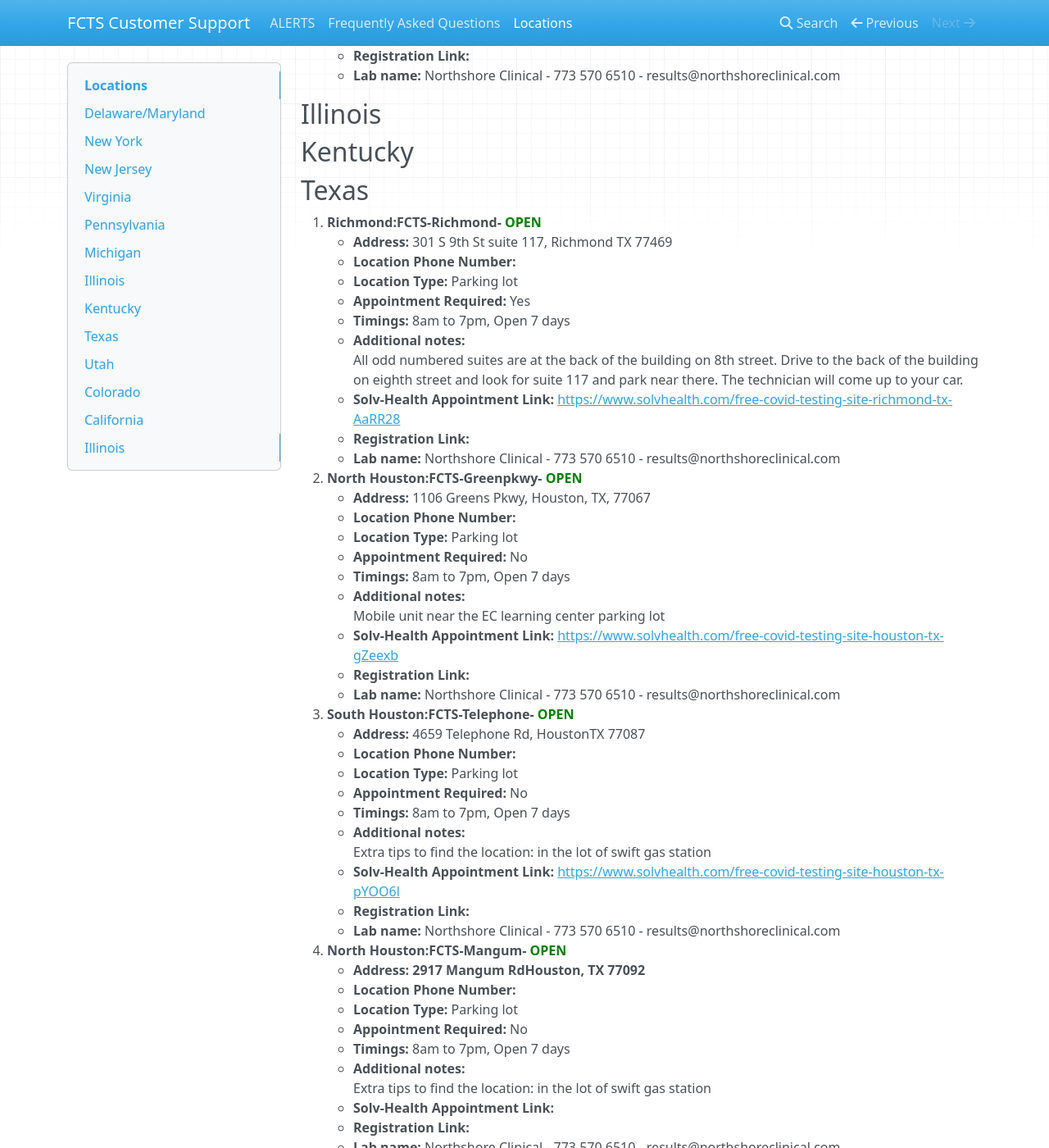
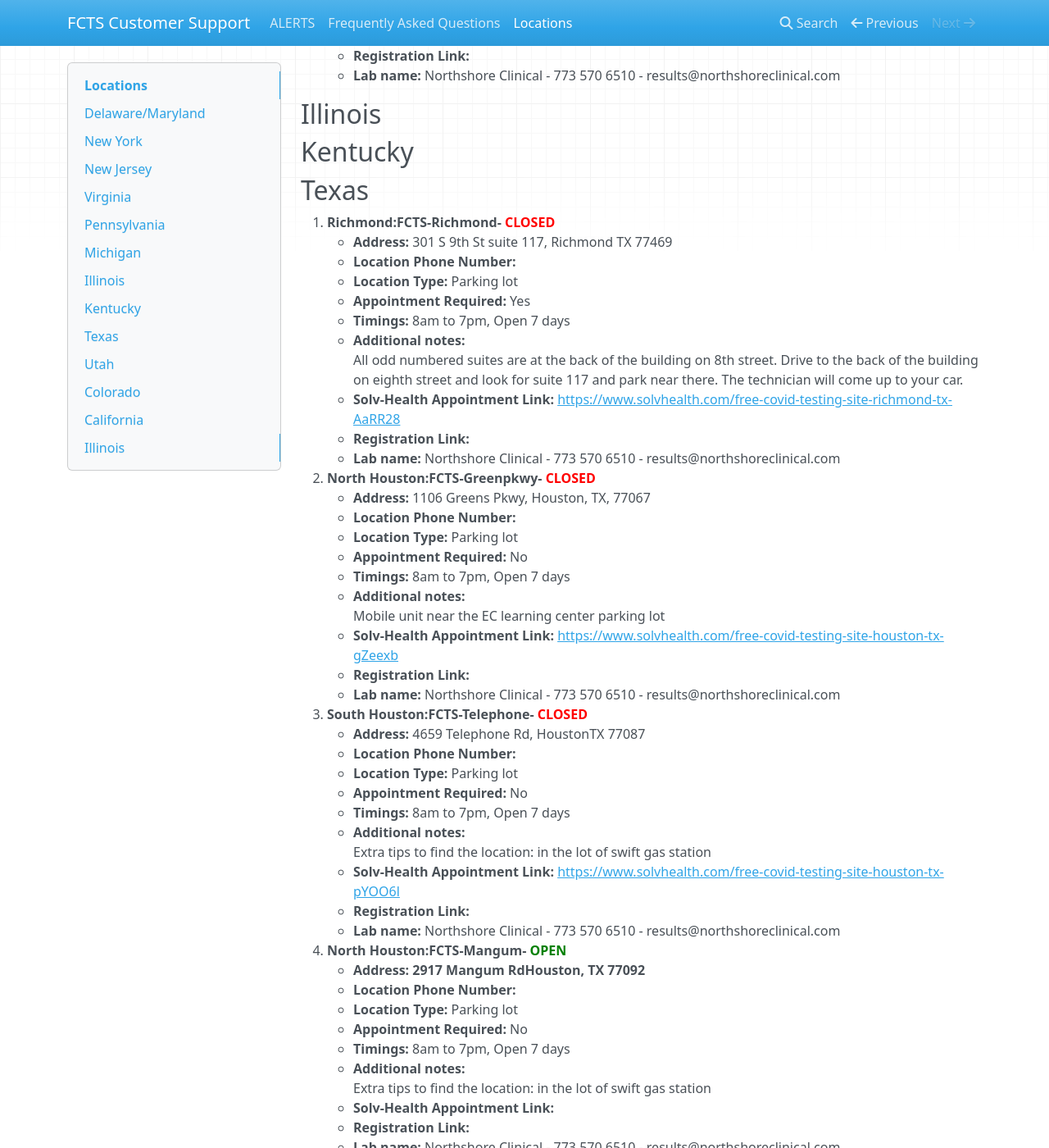
Before and after one commit to fcts000/fcts-cs-docs, an MkDocs documentation site: the page built from docs/locations.md, in a window 1280 px wide and 1400 px high, scrolled down 2909 px. Shown: the whole window at 82% size. Built offline with MkDocs 1.6.1, drawn with Linux system fonts in a browser that asks for light colours; nearby versions of some CDN libraries.

Commit message:
update info

```diff
--- a/docs/locations.md
+++ b/docs/locations.md
@@ -121,7 +121,7 @@
 ## Kentucky
 
 ## Texas
-1. **Richmond:FCTS-Richmond- <font color="green">OPEN</font>**
+1. **Richmond:FCTS-Richmond- <font color="red">CLOSED</font>**
     * **Address:** 301 S 9th St suite 117, Richmond TX 77469
     * **Location Phone Number:**
     * **Location Type:** Parking lot
@@ -132,7 +132,7 @@
     * **Solv-Health Appointment Link:** <https://www.solvhealth.com/free-covid-testing-site-richmond-tx-AaRR28>
     * **Registration Link:**
     * **Lab name:** Northshore Clinical - 773 570 6510 - results@northshoreclinical.com
-2. **North Houston:FCTS-Greenpkwy- <font color="green">OPEN</font>**
+2. **North Houston:FCTS-Greenpkwy- <font color="red">CLOSED</font>**
     * **Address:** 1106 Greens Pkwy, Houston, TX, 77067
     * **Location Phone Number:**
     * **Location Type:** Parking lot
@@ -143,7 +143,7 @@
     * **Solv-Health Appointment Link:** <https://www.solvhealth.com/free-covid-testing-site-houston-tx-gZeexb>
     * **Registration Link:**
     * **Lab name:** Northshore Clinical - 773 570 6510 - results@northshoreclinical.com
-3. **South Houston:FCTS-Telephone- <font color="green">OPEN</font>**
+3. **South Houston:FCTS-Telephone- <font color="red">CLOSED</font>**
     * **Address:** 4659 Telephone Rd, HoustonTX  77087
     * **Location Phone Number:**
     * **Location Type:** Parking lot
```
